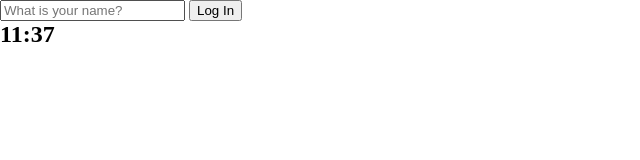
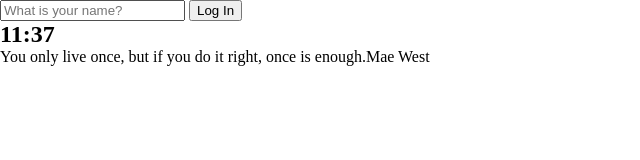
Before and after one commit to chicori3/JS-TODO, a plain HTML site: page index.html in a window 1280 px wide. Shown: the whole page, without its empty margins (0-640 px from the left). Drawn offline with Linux system fonts and the light colour scheme.

Commit message:
Add: 명언 추가

```diff
--- a/index.html
+++ b/index.html
@@ -17,9 +17,11 @@
       />
       <button>Log In</button>
     </form>
+    <h2 id="clock">00:00</h2>
     <h1 id="greeting" class="hidden"></h1>
-    <h2 id="clock">00:00</h2>
-    <script src="./js/app.js"></script>
-    <script src="./js/clock.js"></script>
+    <div id="quote"><span></span><span></span></div>
+    <script src="js/app.js"></script>
+    <script src="js/clock.js"></script>
+    <script src="js/quotes.js"></script>
   </body>
 </html>
--- /dev/null
+++ b/js/quotes.js
@@ -0,0 +1,54 @@
+const quotes = [
+  {
+    quote: "The way to get started is to quit talking and begin doing.",
+    author: "Walt Disney",
+  },
+  {
+    quote: "Life is what happens when you're busy making other plans.",
+    author: "John Lennon",
+  },
+  {
+    quote:
+      "The world is a book and those who do not travel read only one page.",
+    author: "Saint Augustine",
+  },
+  {
+    quote: "Life is either a daring adventure or nothing at all.",
+    author: "Helen Keller",
+  },
+  {
+    quote: "To Travel is to Live",
+    author: "Hans Christian Andersen",
+  },
+  {
+    quote: "Only a life lived for others is a life worthwhile.",
+    author: "Albert Einstein",
+  },
+  {
+    quote: "You only live once, but if you do it right, once is enough.",
+    author: "Mae West",
+  },
+  {
+    quote: "Never go on trips with anyone you do ntot love.",
+    author: "Hemmingway",
+  },
+  {
+    quote: "We wander for distraction, but we travel for fulfilment.",
+    author: "Hilaire Belloc",
+  },
+  {
+    quote: "Travel expands the mind and fills the gap.",
+    author: "Sheda Savage",
+  },
+];
+
+const span = document.querySelectorAll("span");
+
+const random = () => {
+  const num = Math.floor(Math.random() * quotes.length);
+  span[0].innerText = quotes[num].quote;
+  span[1].innerText = quotes[num].author;
+};
+
+random();
+setInterval(random, 5000);
```
